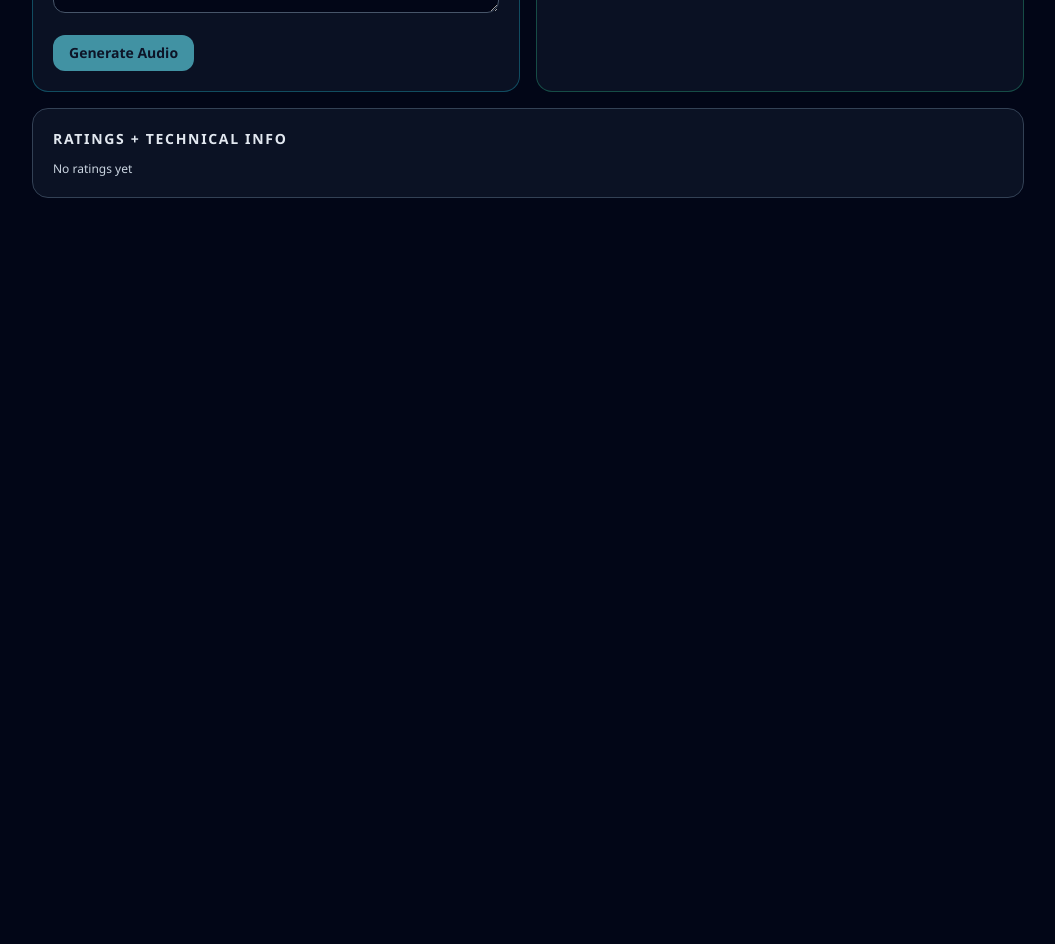
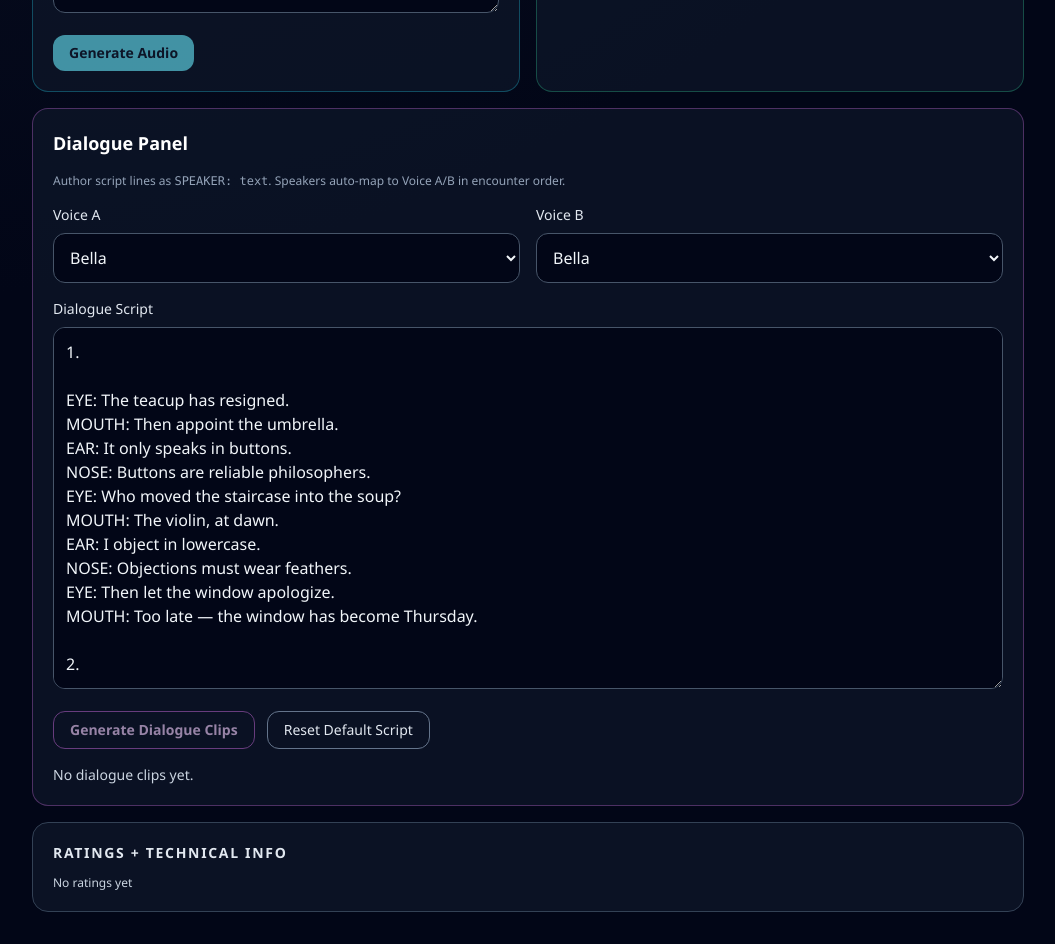
Before and after one commit to ricklon/kittenttsinweb, a React (Vite) app: page / in a window 1280 px wide. Shown: the part 1200-2144 px from the top of the page, without its empty margins (112-1167 px from the left). Before the commit the page ends 1430 px from the top, so only its background shows below. Built offline with nearby package versions, Linux system fonts and the light colour scheme.

Commit message:
feat: add dialogue panel with two-voice script rendering

```diff
--- a/src/App.jsx
+++ b/src/App.jsx
@@ -72,6 +72,58 @@ function buildStressPhrase() {
   )} to ${randomChoice(currency)}; ${randomChoice(endings)}`;
 }
 
+const DEFAULT_DIALOGUE_SCRIPT = `1.
+
+EYE: The teacup has resigned.
+MOUTH: Then appoint the umbrella.
+EAR: It only speaks in buttons.
+NOSE: Buttons are reliable philosophers.
+EYE: Who moved the staircase into the soup?
+MOUTH: The violin, at dawn.
+EAR: I object in lowercase.
+NOSE: Objections must wear feathers.
+EYE: Then let the window apologize.
+MOUTH: Too late — the window has become Thursday.
+
+2.
+
+EYEBROW: I have swallowed a map.
+MOUTH: Which country was delicious?
+EYE: The one with three moons and no chairs.
+EAR: Chairs are only frozen arguments.
+NOSE: I prefer a ladder with opinions.
+EYEBROW: Then climb the orchestra.
+MOUTH: I already mailed it to a fish.
+EYE: Did the fish reply?
+EAR: Yes, in excellent dust.
+NOSE: Then we are formally introduced.
+
+3.
+
+MOUTH: Good evening, ceiling.
+CEILING: I refuse to remain overhead.
+EYE: Sensible. The floor is overworked.
+EAR: Hush — the wallpaper is rehearsing.
+NOSE: For what performance?
+MOUTH: A duel between two teaspoons.
+CEILING: Who is judging?
+EYE: A lamp with aristocratic knees.
+EAR: Then the verdict will be circular.
+NOSE: As all honest furniture is.
+
+4.
+
+EYE: My hat has learned arithmetic.
+MOUTH: Hide it before it teaches the bread.
+EAR: Too late — the bread now counts backwards.
+NOSE: Backwards is the shortest route to Paris.
+EYE: Only if the moon signs the receipt.
+MOUTH: I left the receipt in a trumpet.
+EAR: Then the trumpet owns the moon.
+NOSE: Ownership is a temporary sneeze.
+EYE: Bless you, then.
+MOUTH: And also the chandelier.`;
+
 function loadRatings() {
   try {
     const raw = localStorage.getItem(RATINGS_KEY);
@@ -102,11 +154,36 @@ function sortVoicesStable(list) {
   });
 }
 
+function parseDialogueScript(script, voiceA, voiceB) {
+  const lines = String(script || "").split("\n");
+  const speakerOrder = new Map();
+  const turns = [];
+
+  for (const rawLine of lines) {
+    const line = rawLine.trim();
+    if (!line) continue;
+    if (/^\d+\.$/.test(line)) continue;
+    const match = line.match(/^([A-Z][A-Z0-9_-]{0,40})\s*:\s*(.+)$/i);
+    if (!match) continue;
+    const speaker = match[1].trim();
+    const text = match[2].trim();
+    if (!text) continue;
+
+    if (!speakerOrder.has(speaker)) speakerOrder.set(speaker, speakerOrder.size);
+    const idx = speakerOrder.get(speaker);
+    const mappedVoice = idx % 2 === 0 ? voiceA : voiceB;
+    turns.push({ speaker, text, voice: mappedVoice });
+  }
+
+  return turns;
+}
+
 export default function App() {
   const workerRef = useRef(null);
   const pendingRef = useRef(new Map());
   const audioUrlRef = useRef("");
   const shootoutUrlsRef = useRef([]);
+  const dialogueUrlsRef = useRef([]);
 
   const [status, setStatus] = useState("idle");
   const [text, setText] = useState("KittenTTS in browser with ONNX Runtime Web.");
@@ -127,10 +204,19 @@ export default function App() {
   const [shootoutLoading, setShootoutLoading] = useState(false);
   const [shootoutProgress, setShootoutProgress] = useState("");
   const [shootoutClips, setShootoutClips] = useState([]);
+  const [dialogueLoading, setDialogueLoading] = useState(false);
+  const [dialogueProgress, setDialogueProgress] = useState("");
+  const [dialogueScript, setDialogueScript] = useState(DEFAULT_DIALOGUE_SCRIPT);
+  const [dialogueVoiceA, setDialogueVoiceA] = useState("expr-voice-2-f");
+  const [dialogueVoiceB, setDialogueVoiceB] = useState("expr-voice-2-m");
+  const [dialogueClips, setDialogueClips] = useState([]);
 
   const [ratings, setRatings] = useState(() => loadRatings());
 
-  const canGenerate = useMemo(() => status === "ready" && text.trim().length > 0 && !shootoutLoading, [status, text, shootoutLoading]);
+  const canGenerate = useMemo(
+    () => status === "ready" && text.trim().length > 0 && !shootoutLoading && !dialogueLoading,
+    [status, text, shootoutLoading, dialogueLoading]
+  );
 
   const ratingSummary = useMemo(() => {
     if (!ratings.length) return "No ratings yet";
@@ -156,6 +242,8 @@ export default function App() {
           const sortedVoices = sortVoicesStable(payload.voices);
           setVoices(sortedVoices);
           if (!sortedVoices.includes(voice)) setVoice(sortedVoices[0]);
+          if (!sortedVoices.includes(dialogueVoiceA)) setDialogueVoiceA(sortedVoices[0]);
+          if (!sortedVoices.includes(dialogueVoiceB)) setDialogueVoiceB(sortedVoices[1] || sortedVoices[0]);
         }
         return;
       }
@@ -193,8 +281,9 @@ export default function App() {
       pendingRef.current.clear();
       if (audioUrlRef.current) URL.revokeObjectURL(audioUrlRef.current);
       for (const url of shootoutUrlsRef.current) URL.revokeObjectURL(url);
+      for (const url of dialogueUrlsRef.current) URL.revokeObjectURL(url);
     };
-  }, [voice]);
+  }, [voice, dialogueVoiceA, dialogueVoiceB]);
 
   async function checkWebgpuReadiness() {
     if (typeof window === "undefined") {
@@ -335,6 +424,57 @@ export default function App() {
 
     setShootoutProgress("");
     setShootoutLoading(false);
+    setStatus("ready");
+  }
+
+  async function runDialogueScript() {
+    if (!workerRef.current || !canGenerate) return;
+    const turns = parseDialogueScript(dialogueScript, dialogueVoiceA, dialogueVoiceB);
+    if (turns.length === 0) {
+      setError("No valid dialogue lines found. Use format: SPEAKER: text");
+      return;
+    }
+
+    setDialogueLoading(true);
+    setStatus("generating");
+    setError("");
+    setDialogueProgress("");
+
+    for (const url of dialogueUrlsRef.current) URL.revokeObjectURL(url);
+    dialogueUrlsRef.current = [];
+    setDialogueClips([]);
+
+    const clips = [];
+    for (let i = 0; i < turns.length; i += 1) {
+      const turn = turns[i];
+      setDialogueProgress(`Rendering dialogue ${i + 1}/${turns.length}: ${turn.speaker}`);
+      const requestId = `dialogue-${i}-${Date.now()}`;
+      const result = await requestGenerate({
+        textValue: turn.text,
+        voiceValue: turn.voice,
+        speedValue: speed,
+        requestId
+      });
+      if (result?.error) {
+        setError(`Dialogue failed at line ${i + 1}: ${result.error}`);
+        break;
+      }
+      const blob = new Blob([result.wavBuffer], { type: "audio/wav" });
+      const url = URL.createObjectURL(blob);
+      dialogueUrlsRef.current.push(url);
+      clips.push({
+        id: requestId,
+        speaker: turn.speaker,
+        text: turn.text,
+        voice: turn.voice,
+        url,
+        samples: result.samples
+      });
+      setDialogueClips([...clips]);
+    }
+
+    setDialogueProgress("");
+    setDialogueLoading(false);
     setStatus("ready");
   }
 
@@ -561,6 +701,89 @@ export default function App() {
         </div>
       </section>
 
+      <section className="mt-4 space-y-4 rounded-2xl border border-fuchsia-400/30 bg-slate-900/70 p-5">
+        <h3 className="text-lg font-semibold text-white">Dialogue Panel</h3>
+        <p className="text-xs text-slate-400">
+          Author script lines as <code>SPEAKER: text</code>. Speakers auto-map to Voice A/B in encounter order.
+        </p>
+
+        <div className="grid gap-4 md:grid-cols-2">
+          <label className="block">
+            <span className="mb-2 block text-sm text-slate-200">Voice A</span>
+            <select
+              value={dialogueVoiceA}
+              onChange={(e) => setDialogueVoiceA(e.target.value)}
+              className="w-full rounded-xl border border-slate-600 bg-slate-950 p-3 text-slate-100"
+            >
+              {voices.map((v) => (
+                <option key={`a-${v}`} value={v}>
+                  {voiceLabel(v)}
+                </option>
+              ))}
+            </select>
+          </label>
+
+          <label className="block">
+            <span className="mb-2 block text-sm text-slate-200">Voice B</span>
+            <select
+              value={dialogueVoiceB}
+              onChange={(e) => setDialogueVoiceB(e.target.value)}
+              className="w-full rounded-xl border border-slate-600 bg-slate-950 p-3 text-slate-100"
+            >
+              {voices.map((v) => (
+                <option key={`b-${v}`} value={v}>
+                  {voiceLabel(v)}
+                </option>
+              ))}
+            </select>
+          </label>
+        </div>
+
+        <label className="block">
+          <span className="mb-2 block text-sm text-slate-200">Dialogue Script</span>
+          <textarea
+            value={dialogueScript}
+            onChange={(e) => setDialogueScript(e.target.value)}
+            rows={14}
+            className="w-full rounded-xl border border-slate-600 bg-slate-950 p-3 text-slate-100 outline-none focus:border-fuchsia-300"
+          />
+        </label>
+
+        <div className="flex flex-wrap gap-3">
+          <button
+            onClick={runDialogueScript}
+            disabled={!canGenerate || dialogueLoading}
+            className="rounded-xl border border-fuchsia-400/70 px-4 py-2 text-sm font-semibold text-fuchsia-200 hover:border-fuchsia-300 disabled:opacity-60"
+          >
+            {dialogueLoading ? "Rendering Dialogue..." : "Generate Dialogue Clips"}
+          </button>
+          <button
+            onClick={() => setDialogueScript(DEFAULT_DIALOGUE_SCRIPT)}
+            className="rounded-xl border border-slate-500 px-4 py-2 text-sm text-slate-200 hover:border-cyan-300"
+          >
+            Reset Default Script
+          </button>
+        </div>
+
+        {dialogueProgress ? <p className="text-xs text-slate-300">{dialogueProgress}</p> : null}
+
+        {dialogueClips.length === 0 ? (
+          <p className="text-sm text-slate-300">No dialogue clips yet.</p>
+        ) : (
+          <div className="grid gap-3">
+            {dialogueClips.map((clip, idx) => (
+              <div key={clip.id} className="rounded-xl border border-slate-700 bg-slate-950/70 p-3">
+                <p className="text-sm text-slate-200">
+                  {idx + 1}. <strong>{clip.speaker}</strong> {"->"} {voiceLabel(clip.voice)}
+                </p>
+                <p className="mb-2 text-xs text-slate-400">{clip.text}</p>
+                <audio controls className="w-full" src={clip.url} />
+              </div>
+            ))}
+          </div>
+        )}
+      </section>
+
       <section className="mt-4 space-y-3 rounded-2xl border border-slate-700 bg-slate-900/70 p-5">
         <h3 className="text-sm font-semibold uppercase tracking-[0.12em] text-slate-200">Ratings + Technical Info</h3>
         <p className="text-xs text-slate-300">{ratingSummary}</p>
```
